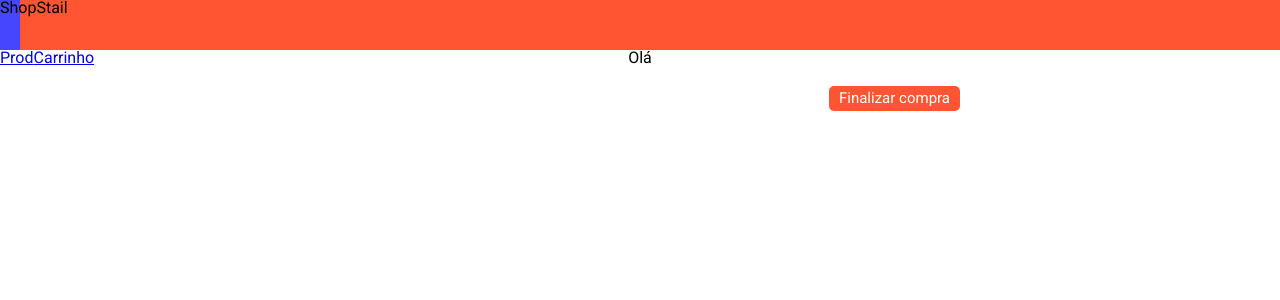
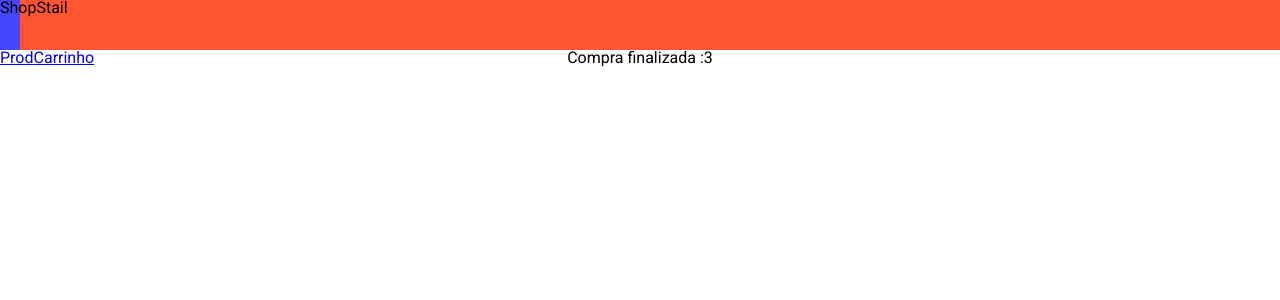
Before and after one commit to draxter-07/P15-ShopStail_Front, a React (Vite) app: page /checkout in a window 1280 px wide. Shown: the top 300 px of the page. Built offline with nearby package versions, Linux system fonts and the light colour scheme.

Commit message:
Implementação e aperfeiçoamento das páginas Carrinho, Checkout e Produtos

```diff
--- a/src/pages/CarrinhoPage.jsx
+++ b/src/pages/CarrinhoPage.jsx
@@ -144,7 +144,9 @@ export default function CarrinhoPage() {
     }
   `
   function toCheckout(){
-    navigate("/checkout");
+    axios.post(import.meta.env.VITE_API_URL + "/carrinho", [])
+      .then(resposta => navigate("/checkout"))
+      .catch(response => alert(response.response.data));
   }
   function openEditMenu(e){
     const div = e.target.parentElement.parentElement;
--- a/src/pages/CheckoutPage.jsx
+++ b/src/pages/CheckoutPage.jsx
@@ -40,10 +40,7 @@ export default function CheckoutPage() {
     <>
       <Topo/>
       <PageContent>
-          Olá
-          <Botoes>
-            <button onClick={toCheckout}>Finalizar compra</button>
-          </Botoes>
+          Compra finalizada :3
       </PageContent>
     </>
   )
```
